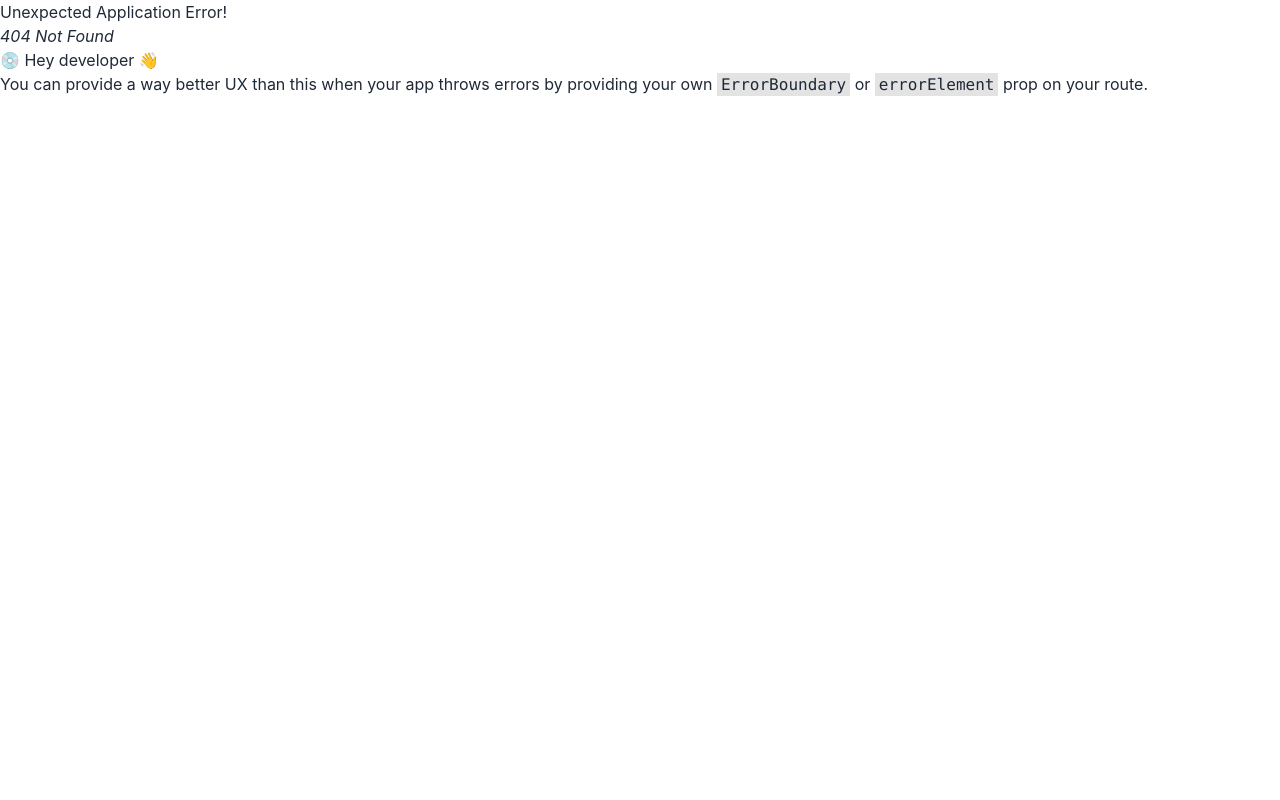
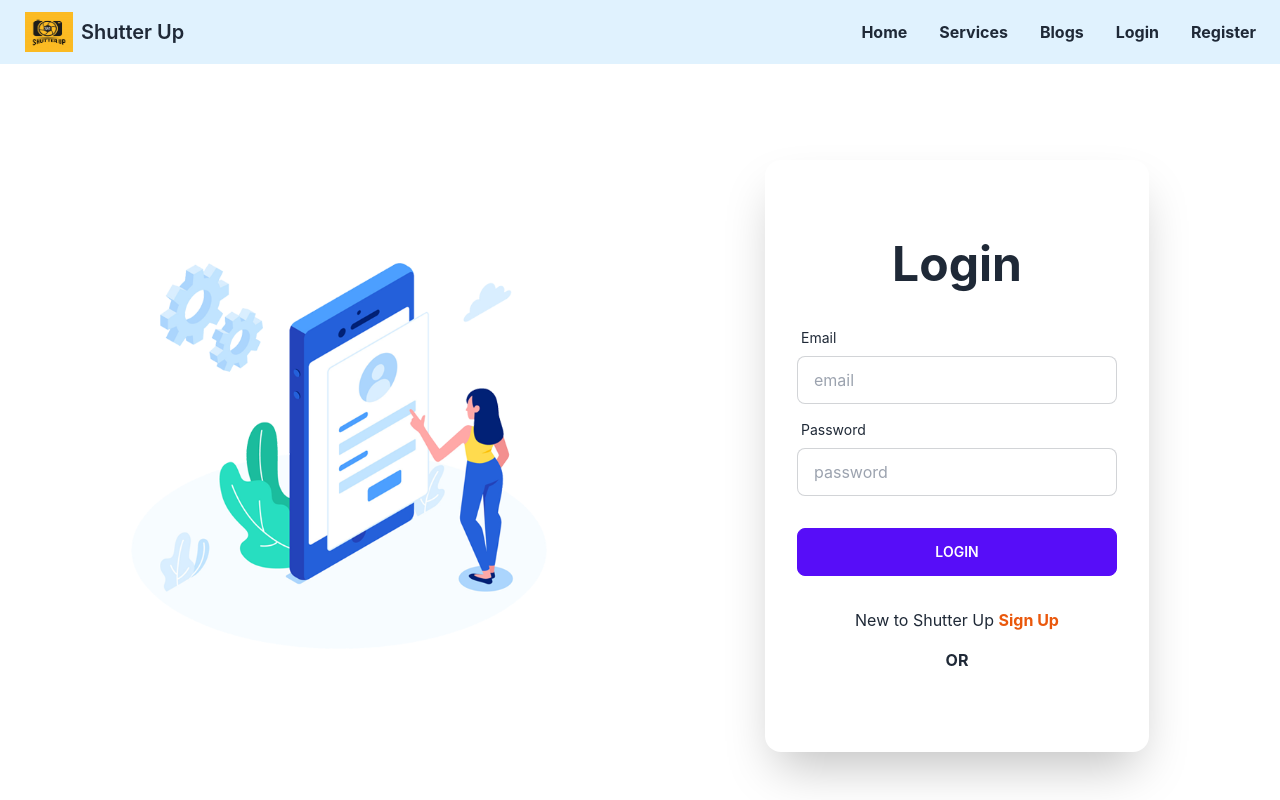
Before and after one commit to biplob2358/shutter-up-client, a React (Create React App) app: page /login in a window 1280 px wide. Before the commit this address had no page. Shown: the top 800 px of the page. Built offline with nearby package versions, Linux system fonts and the light colour scheme.

Commit message:
login page added

```diff
--- /dev/null
+++ b/src/Pages/Login/Login.js
@@ -0,0 +1,54 @@
+import React from "react";
+import { Link } from "react-router-dom";
+import login from "../../assets/images/login.png";
+
+const Login = () => {
+  return (
+    <div className="hero w-full  mx-auto my-20 ">
+      <div className="hero-content  gap-20 flex justify-center   md:grid-cols-2 flex-col lg:flex-row">
+        <div className="text-center lg:text-left">
+          <img className="w-3/4" src={login} alt="" />
+        </div>
+        <div className="card flex-shrink-0 w-full max-w-sm shadow-2xl bg-base-100 py-20">
+          <h1 className="text-5xl text-center font-bold">Login</h1>
+          <form className="card-body">
+            <div className="form-control">
+              <label className="label">
+                <span className="label-text">Email</span>
+              </label>
+              <input
+                type="text"
+                name="email"
+                placeholder="email"
+                className="input input-bordered"
+              />
+            </div>
+            <div className="form-control">
+              <label className="label">
+                <span className="label-text">Password</span>
+              </label>
+              <input
+                type="password"
+                name="password"
+                placeholder="password"
+                className="input input-bordered"
+              />
+            </div>
+            <div className="form-control mt-6">
+              <input className="btn btn-primary" type="submit" value="Login" />
+            </div>
+          </form>
+          <p className="text-center">
+            New to Shutter Up{" "}
+            <Link className="text-orange-600 font-bold" to="/signup">
+              Sign Up
+            </Link>{" "}
+          </p>
+          <p className="text-center font-bold mt-4">OR</p>
+        </div>
+      </div>
+    </div>
+  );
+};
+
+export default Login;
--- a/src/Router/Routes/Routes.js
+++ b/src/Router/Routes/Routes.js
@@ -2,6 +2,7 @@ import { createBrowserRouter } from "react-router-dom";
 import Main from "../../Layout/Main";
 import Blogs from "../../Pages/Blogs/Blogs";
 import Home from "../../Pages/Home/Home/Home";
+import Login from "../../Pages/Login/Login";
 import Services from "../../Pages/Services/Services";
 import ServicesDetails from "../../Pages/ServicesDetails/ServicesDetails";
 
@@ -30,6 +31,10 @@ const router = createBrowserRouter([
         path: "/blogs",
         element: <Blogs></Blogs>,
       },
+      {
+        path: "/login",
+        element: <Login></Login>,
+      },
     ],
   },
 ]);
```
Also changed, not shown: src/assets/images/login.png (added).
